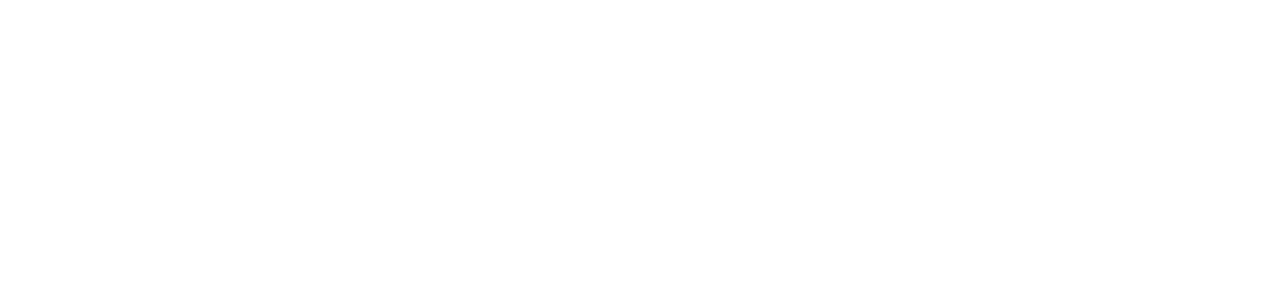
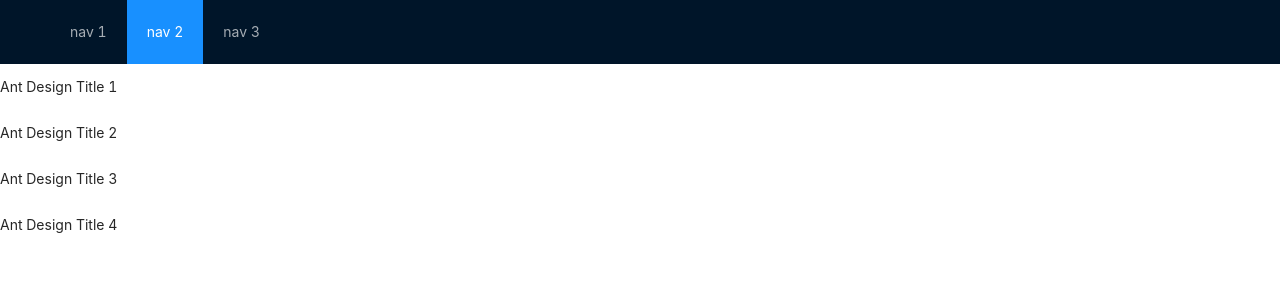
Before and after one commit to JamesLuu96/zing-chat, a React (Create React App) app in the folder client/: page / in a window 1280 px wide. Shown: the top 300 px of the page. Built offline with nearby package versions, Linux system fonts and the light colour scheme; the HTML template or start-up script is replaced by a standard one.

Commit message:
components and pages setup

```diff
--- a/client/package.json
+++ b/client/package.json
@@ -6,8 +6,10 @@
     "@testing-library/jest-dom": "^5.12.0",
     "@testing-library/react": "^11.2.7",
     "@testing-library/user-event": "^12.8.3",
+    "antd": "^4.16.0",
     "react": "^17.0.2",
     "react-dom": "^17.0.2",
+    "react-router-dom": "^5.2.0",
     "react-scripts": "4.0.3",
     "web-vitals": "^1.1.2"
   },
--- /dev/null
+++ b/client/src/App.css
@@ -0,0 +1 @@
+@import "~antd/dist/antd.css";
--- a/client/src/App.js
+++ b/client/src/App.js
@@ -1,9 +1,20 @@
+import React from "react";
+import { BrowserRouter as Router, Route, Switch } from "react-router-dom";
+import "./App.css";
+import Nav from "./components/Nav";
+import Main from "./pages/Main";
+import Login from "./pages/Login";
+import Room from "./pages/Room";
 
-function App() {
-  return (
-    <>
-    </>
-  )
+export default function App() {
+	return (
+		<Router>
+			<Nav />
+			<Switch>
+				<Route exact path="/" component={Main} />
+				<Route exact path="/login" component={Login} />
+				<Route exact path="/room" component={Room} />
+			</Switch>
+		</Router>
+	);
 }
-
-export default App
--- /dev/null
+++ b/client/src/components/ChatCard/index.js
@@ -0,0 +1,6 @@
+import { List } from "antd";
+import React from "react";
+
+export default function ChatCard({ card }) {
+	return <List.Item>{card.title}</List.Item>;
+}
--- /dev/null
+++ b/client/src/components/ChatList/index.js
@@ -0,0 +1,27 @@
+import React from "react";
+import ChatCard from "../ChatCard";
+
+export default function ChatList() {
+	const data = [
+		{
+			title: "Ant Design Title 1",
+		},
+		{
+			title: "Ant Design Title 2",
+		},
+		{
+			title: "Ant Design Title 3",
+		},
+		{
+			title: "Ant Design Title 4",
+		},
+	];
+
+	return (
+		<>
+			{data.map((card, i) => {
+				return <ChatCard key={i} card={card} />;
+			})}
+		</>
+	);
+}
--- /dev/null
+++ b/client/src/components/Nav/index.js
@@ -0,0 +1,31 @@
+import React from "react";
+import { Layout, Menu } from "antd";
+
+const { Header } = Layout;
+
+class Nav extends React.Component {
+	state = {
+		current: "home",
+	};
+
+	handleClick = (e) => {
+		console.log("click ", e);
+		this.setState({ current: e.key });
+	};
+
+	render() {
+		const { current } = this.state;
+		return (
+			<Header>
+				<div className="logo" />
+				<Menu theme="dark" mode="horizontal" defaultSelectedKeys={["2"]}>
+					<Menu.Item key="1">nav 1</Menu.Item>
+					<Menu.Item key="2">nav 2</Menu.Item>
+					<Menu.Item key="3">nav 3</Menu.Item>
+				</Menu>
+			</Header>
+		);
+	}
+}
+
+export default Nav;
--- /dev/null
+++ b/client/src/pages/Login/index.js
@@ -0,0 +1,5 @@
+import React from "react";
+
+export default function index() {
+	return <div></div>;
+}
--- /dev/null
+++ b/client/src/pages/Main/index.js
@@ -0,0 +1,10 @@
+import React from "react";
+import ChatList from "../../components/ChatList";
+
+export default function index() {
+	return (
+		<div>
+			<ChatList />
+		</div>
+	);
+}
--- /dev/null
+++ b/client/src/pages/Room/index.js
@@ -0,0 +1,5 @@
+import React from "react";
+
+export default function index() {
+	return <div></div>;
+}
```
